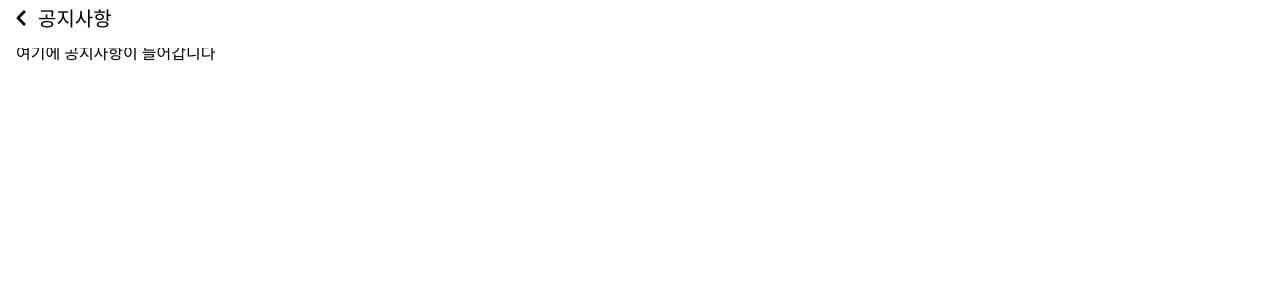
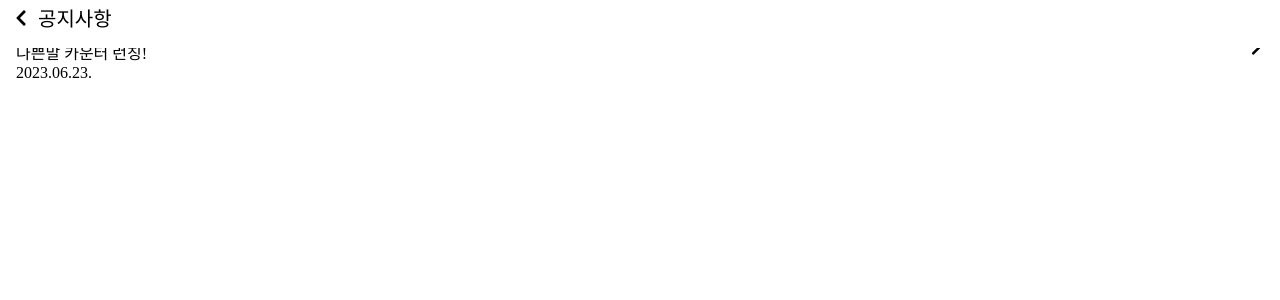
Before and after one commit to CChuYong/badsound-counter-webview, a Next.js app: page /notice in a window 1280 px wide. Shown: the top 300 px of the page. Built offline with nearby package versions, Linux system fonts and the light colour scheme.

Commit message:
feat: 있어보이는 공지사항 추가

```diff
--- a/package.json
+++ b/package.json
@@ -19,7 +19,7 @@
     "postcss": "8.4.24",
     "react": "18.2.0",
     "react-dom": "18.2.0",
-    "react-icons": "^4.9.0",
+    "react-icons": "^4.10.1",
     "tailwindcss": "3.3.2",
     "typescript": "5.1.3",
     "webview-javascript-bridge": "^2.0.0"
--- a/pages/notice.tsx
+++ b/pages/notice.tsx
@@ -1,7 +1,25 @@
 import DocumentLayout from "@/layout/DocumentLayout";
+import {FaChevronRight} from "react-icons/fa";
 
 export default function Notice() {
     return <DocumentLayout title={"공지사항"}>
-        여기에 공지사항이 들어갑니다
+        <NoticeElements title={"나쁜말 카운터 런칭!"} date={"2023.06.23."}></NoticeElements>
     </DocumentLayout>
 }
+
+function NoticeElements({title, date}) {
+    return <div style={{
+        display: 'flex',
+        flexDirection: 'row',
+        justifyContent: "space-between"
+    }}>
+        <div style={{
+            display: 'flex',
+            flexDirection: 'column'
+        }}>
+            <a style={{fontSize: '24'}}>{title}</a>
+            <a>{date}</a>
+        </div>
+        <FaChevronRight/>
+    </div>
+}
```
Also changed, not shown: 1 other file (tests, documents, lock files or other folders).
